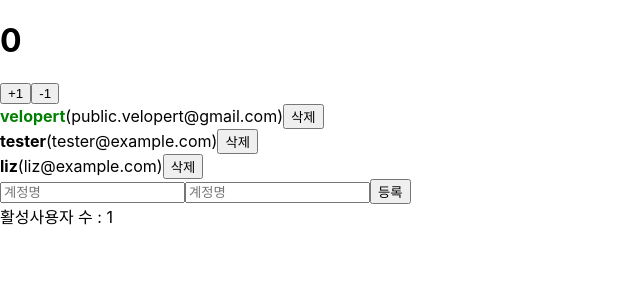
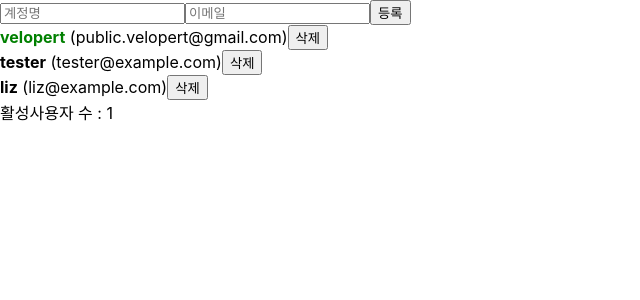
Before and after one commit to hyunjunyong/react-study, a React (Create React App) app: page / in a window 1280 px wide. Shown: the top 300 px of the page, without its empty margins (0-640 px from the left). Built offline with nearby package versions, Linux system fonts and the light colour scheme.

Commit message:
contextAPi

```diff
--- a/src/App.jsx
+++ b/src/App.jsx
@@ -1,19 +1,13 @@
-import React, { useRef, useState, useMemo, useCallback,useReducer } from 'react';
+import React, { useReducer, useMemo } from 'react';
 import UserList from './component/UserList';
 import CreateUser from './component/CreateUser';
-import Counter from './component/counter';
-import useInputs from './hooks/useInputs';
-
 
 function countActiveUsers(users) {
   console.log('활성 사용자 수를 세는중...');
   return users.filter(user => user.active).length;
 }
+
 const initialState = {
-  inputs: {
-    username: '',
-    email: ''
-  },
   users: [
     {
       id: 1,
@@ -38,17 +32,8 @@ const initialState = {
 
 function reducer(state, action) {
   switch (action.type) {
-    case 'CHANGE_INPUT':
-      return {
-        ...state,
-        inputs: {
-          ...state.inputs,
-          [action.name]: action.value
-        }
-      };
     case 'CREATE_USER':
       return {
-        inputs: initialState.inputs,
         users: state.users.concat(action.user)
       };
     case 'TOGGLE_USER':
@@ -68,64 +53,21 @@ function reducer(state, action) {
   }
 }
 
+// UserDispatch 라는 이름으로 내보내줍니다.
+export const UserDispatch = React.createContext(null);
+
 function App() {
-  const [{username, email}, onChange, reset] = useInputs({
-    username: '',
-    email: ''
-  })
   const [state, dispatch] = useReducer(reducer, initialState);
-  const nextId = useRef(4);
 
   const { users } = state;
 
-  // const onChange = useCallback(e => {
-  //   const { name, value } = e.target;
-  //   dispatch({
-  //     type: 'CHANGE_INPUT',
-  //     name,
-  //     value
-  //   });
-  // }, []);
-
-  const onCreate = useCallback(() => {
-    dispatch({
-      type: 'CREATE_USER',
-      user: {
-        id: nextId.current,
-        username,
-        email
-      }
-    });
-    reset()
-    nextId.current += 1;
-  }, [username, email,reset]);
-
-  const onToggle = useCallback(id => {
-    dispatch({
-      type: 'TOGGLE_USER',
-      id
-    });
-  }, []);
-
-  const onRemove = useCallback(id => {
-    dispatch({
-      type: 'REMOVE_USER',
-      id
-    });
-  }, []);
   const count = useMemo(() => countActiveUsers(users), [users]);
   return (
-    <div className="App">
-      <Counter />
-      <UserList users={users} onRemove={onRemove} onToggle={onToggle} />
-      <CreateUser
-        username={username}
-        email={email}
-        onChange={onChange}
-        onCreate={onCreate}
-        />
-        <div>활성사용자 수 : {count}</div>
-    </div>
+    <UserDispatch.Provider value={dispatch}>
+      <CreateUser />
+      <UserList users={users} />
+      <div>활성사용자 수 : {count}</div>
+    </UserDispatch.Provider>
   );
 }
 
--- a/src/component/CreateUser.jsx
+++ b/src/component/CreateUser.jsx
@@ -1,21 +1,46 @@
-import React from 'react';
+import React, { useRef, useContext } from 'react';
+import useInputs from '../hooks/useInputs';
+import { UserDispatch } from '../App';
 
-function CreateUser({username,email,onChange,onCreate}){
+const CreateUser = () => {
+  const [{ username, email }, onChange, reset] = useInputs({
+    username: '',
+    email: ''
+  });
+
+  const nextId = useRef(4);
+  const dispatch = useContext(UserDispatch);
+
+  const onCreate = () => {
+    dispatch({
+      type: 'CREATE_USER',
+      user: {
+        id: nextId.current,
+        username,
+        email
+      }
+    });
+    reset();
+    nextId.current += 1;
+  };
+
   return (
     <div>
-      <input type="text" name='username'
-        placeholder='계정명'
+      <input
+        name="username"
+        placeholder="계정명"
         onChange={onChange}
         value={username}
       />
-      <input type="text" name='email'
-        placeholder='계정명'
+      <input
+        name="email"
+        placeholder="이메일"
         onChange={onChange}
         value={email}
       />
       <button onClick={onCreate}>등록</button>
     </div>
-  )
-}
+  );
+};
 
-export default React.memo(CreateUser)
+export default React.memo(CreateUser);
--- a/src/component/UserList.jsx
+++ b/src/component/UserList.jsx
@@ -1,38 +1,43 @@
-import React, {useEffect} from 'react';
+import React, { useContext } from 'react';
+import { UserDispatch } from '../App';
 
-const User=({user,onRemove,onToggle})=>{
-  // useEffect(()=>{
-  //   console.log('user 값이 설정됨');
-  //   console.log(user);
-  //   return ()=>{
-  //     console.log('user가 바뀌기전..');
-  //     console.log(user);
-  //   }
-  // },[user])
-  // [user] => deps
-   return (
+const User = React.memo(function User({ user }) {
+  const dispatch = useContext(UserDispatch);
+
+  return (
     <div>
       <b
-        style={({
+        style={{
           cursor: 'pointer',
-          color:user.active ? 'green':'black'
-        })}
-        onClick={()=>onToggle(user.id)}
-      >{user.username}</b>
+          color: user.active ? 'green' : 'black'
+        }}
+        onClick={() => {
+          dispatch({ type: 'TOGGLE_USER', id: user.id });
+        }}
+      >
+        {user.username}
+      </b>
+      &nbsp;
       <span>({user.email})</span>
-      <button onClick={()=>onRemove(user.id)}>삭제</button>
+      <button
+        onClick={() => {
+          dispatch({ type: 'REMOVE_USER', id: user.id });
+        }}
+      >
+        삭제
+      </button>
     </div>
-  )
+  );
+});
+
+function UserList({ users }) {
+  return (
+    <div>
+      {users.map(user => (
+        <User user={user} key={user.id} />
+      ))}
+    </div>
+  );
 }
 
-const UserList = ({users,onRemove,onToggle}) =>{
-  return (
-    <div>
-      {users.map(user=>(
-        <User user={user} key={user.id} onRemove={onRemove} onToggle={onToggle}/>
-      ))}
-    </div>
-  )
-}
-
-export default React.memo(UserList)
+export default React.memo(UserList);
```
